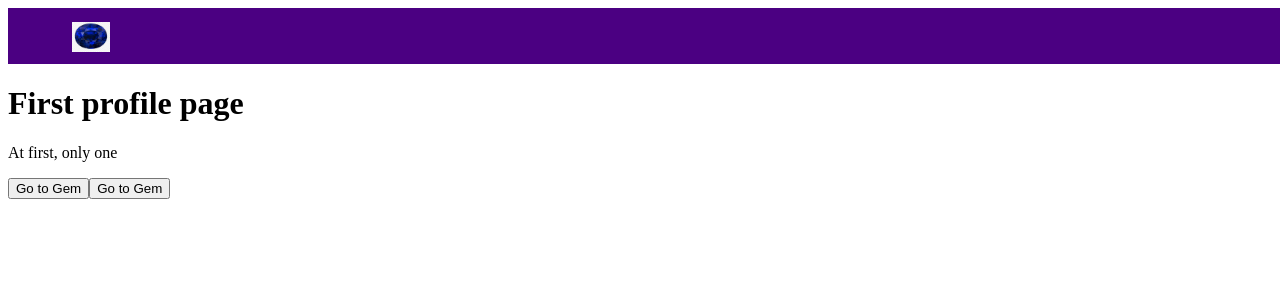
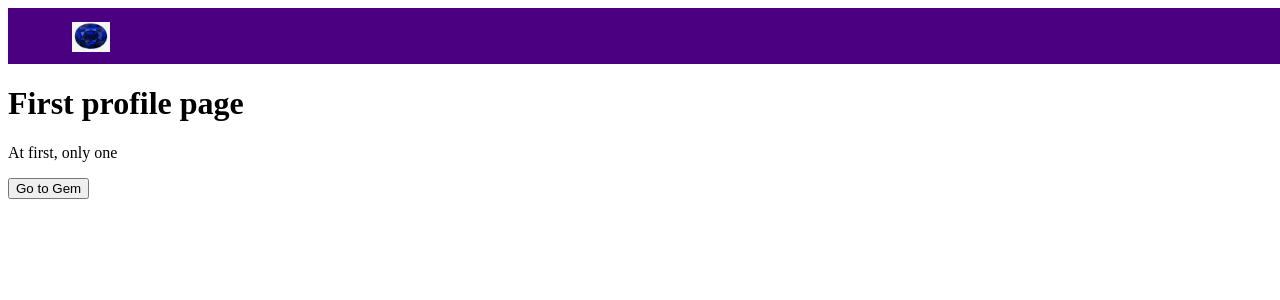
Before and after one commit to chriss3008/I-Dream-of-Gemmie, a React (Create React App) app: page /profile in a window 1280 px wide. Shown: the top 300 px of the page. Built offline with nearby package versions, Linux system fonts and the light colour scheme.

Commit message:
Removed button

```diff
--- a/src/pages/ProfilePage/ProfilePage.js
+++ b/src/pages/ProfilePage/ProfilePage.js
@@ -24,7 +24,7 @@ const ProfilePage = () => {
             <h1>First profile page</h1>
             <p>At first, only one</p>
             <button onClick={onClickGem}>Go to Gem</button>
-            <button onClick={() => goToGemPage(navigate)}>Go to Gem</button>
+            {/* <button onClick={() => goToGemPage(navigate)}>Go to Gem</button> */}
 
         </a>
     )
```
